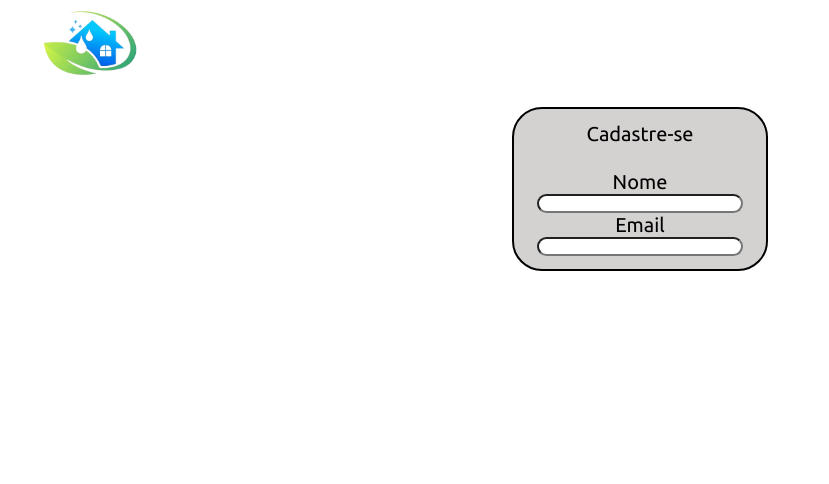
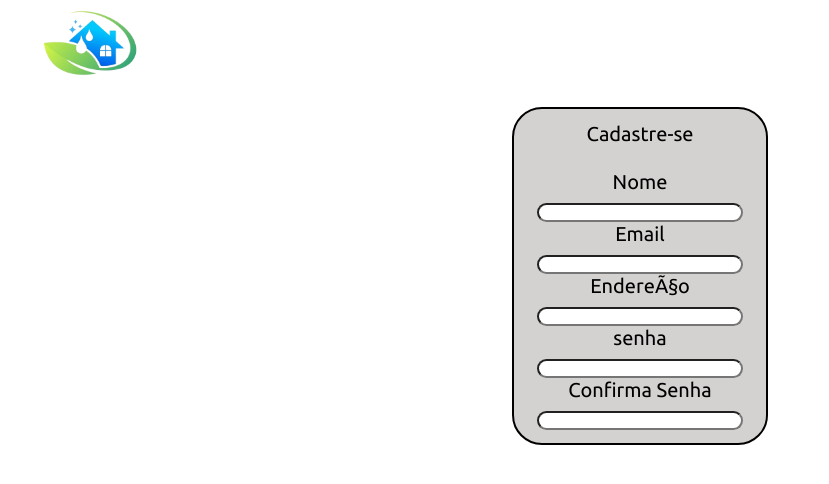
Before and after one commit to Guxta351/trabalho-final, a plain HTML site: page frontend/segunda.html in a window 1280 px wide. Shown: the part 58-542 px from the top of the page, without its empty margins (0-829 px from the left). Drawn offline with Linux system fonts and the light colour scheme.

Commit message:
ateraçao na pag da elo

```diff
--- a/frontend/segunda.html
+++ b/frontend/segunda.html
@@ -34,9 +34,10 @@
             font-size: 20px;
             background-color: rgb(212, 209, 209);
         }
-        .Elo{
+
+        .Elo {
             border-radius: 15px;
-
+            margin-top: 4%;
         }
     </style>
 </head>
@@ -53,4 +54,10 @@
         <input class="Elo" type="text">
         <p>Email</p>
         <input class="Elo" type="text">
+        <p>Endereço</p>
+        <input class="Elo" type="text">
+        <p>senha</p>
+        <input class="Elo" type="text">
+        <p>Confirma Senha</p>
+        <input class="Elo" type="text">
     </div>
```
Also changed, not shown: frontend/principal.html (+0 -1 lines).
